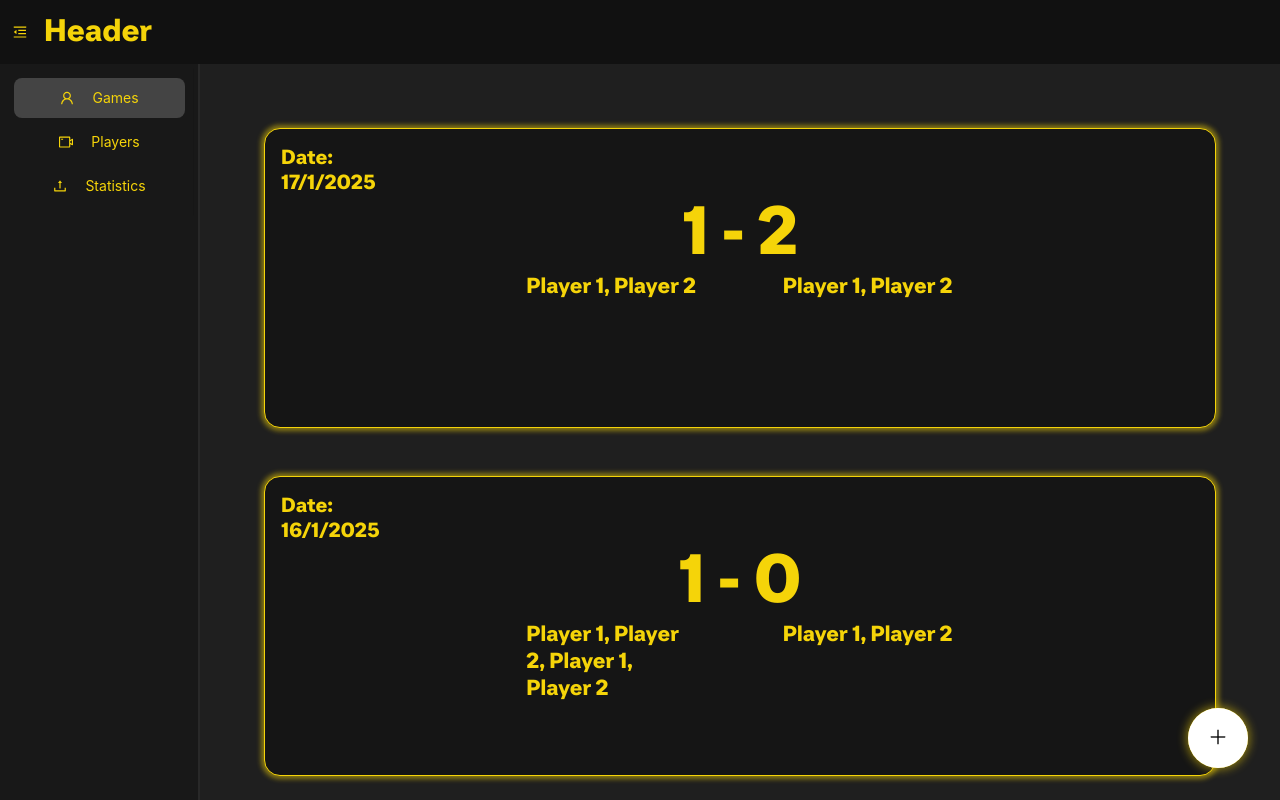
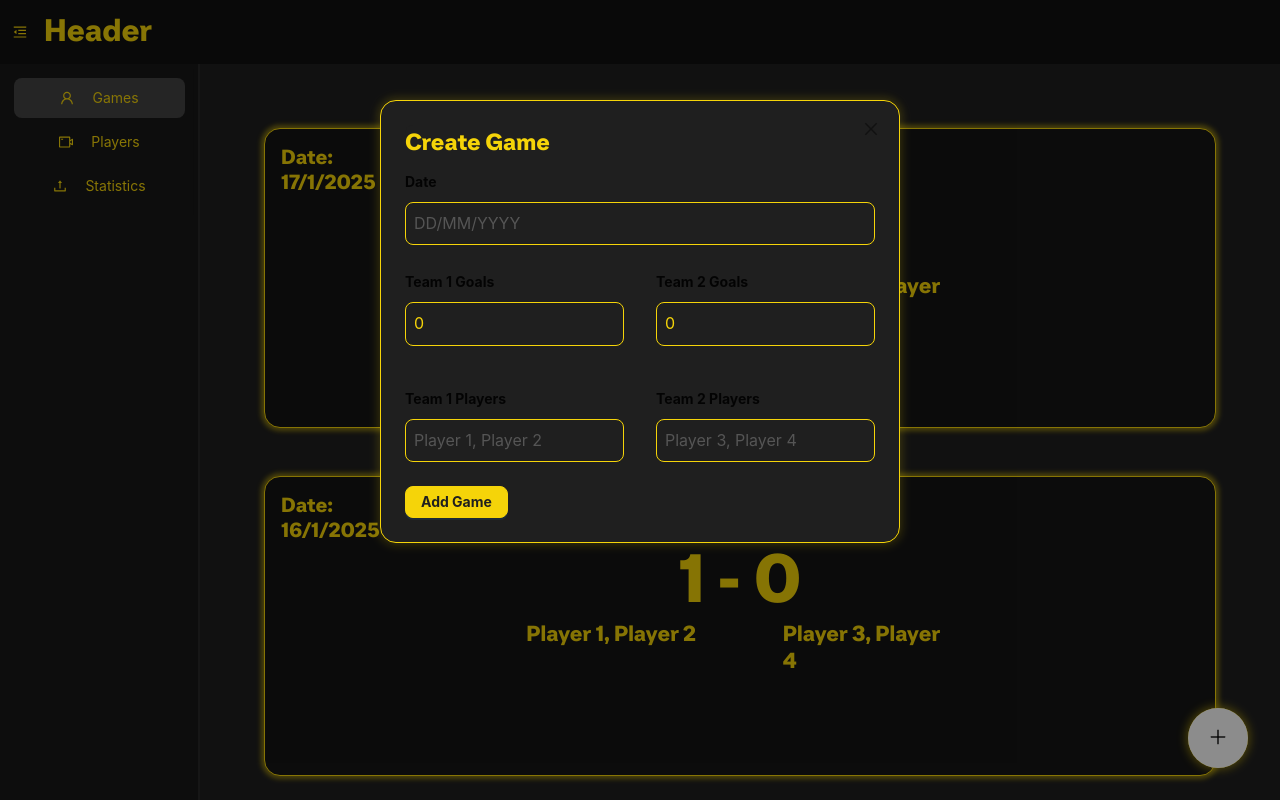
Before and after one commit to RoniOuzan/VassileagApp, a React (Vite) app: page / in a window 1280 px wide. Both pictures are taken after a click on the button 1218 px from the left and 738 px from the top of the page. Built offline with nearby package versions, Linux system fonts and the light colour scheme.

Commit message:
Added menu for the create game

```diff
--- a/src/components/games/Games.scss
+++ b/src/components/games/Games.scss
@@ -54,11 +54,11 @@
         }
 
         &:active {
-            transform: scale(0.95); /* Shrink slightly when clicked */
+            transform: scale(0.95);
         }
 
         &:focus {
-            outline: none; /* Remove focus outline */
+            outline: none;
         }
     }
 
@@ -74,7 +74,6 @@
         padding: 16px;
         font-family: Bold-Font;
         transition: box-shadow 0.3s ease, transform 0.3s ease;
-
         box-shadow: 0 0 5px 3px #F5D4097F;
 
         &:hover {
@@ -86,7 +85,7 @@
             font-size: 150%;
             top: 0px;
             left: 0px;
-            width: 10%;
+            width: 12%;
             height: 10%;
         }
 
@@ -116,4 +115,145 @@
             }
         }
     }
+
+    &__create-game {
+        .ant-modal-content {
+            background-color: #1F1F1F;
+            color: #F5D409;
+            border-radius: 16px;
+            padding: 24px;
+            box-shadow: 0 0 10px 2px #F5D40930;
+            border: 1px solid #F5D409;
+
+            .ant-modal-header {
+                background-color: #1F1F1F;
+            }
+
+            .ant-modal-title {
+                font-size: 24px;
+                color: #F5D409;
+                font-family: Bold-Font;
+            }
+
+            .ant-modal-body {
+                display: flex;
+                flex-direction: column;
+                gap: 16px;
+            }
+
+            .ant-modal-footer {
+                display: flex;
+                justify-content: flex-end;
+            }
+
+            .ant-btn {
+                color: #1F1F1F;
+                font-weight: bold;
+                border-radius: 8px;
+                transition: box-shadow 0.3s ease, transform 0.3s ease;
+
+                &:hover {
+                    box-shadow: 0 0 10px 4px #F5D40940;
+                    transform: scale(1.05);
+                    color: #1F1F1F;
+                }
+
+                &:active {
+                    transform: scale(0.95);
+                }
+            }
+
+            .ant-btn-primary {
+                background-color: #F5D409;
+                border-color: #F5D409;
+                color: #1F1F1F;
+
+                &:hover {
+                    background-color: #E5C308;
+                    border-color: #E5C308;
+                    color: #1F1F1F;
+                }
+
+                &:active {
+                    background-color: #e4bc07;
+                    border-color: #e4bc07;
+                }
+            }
+
+            .ant-form-item-label {
+                color: #F5D409;
+                font-size: 16px;
+                font-weight: bold;
+            }
+
+            .ant-input {
+                background-color: #1F1F1F;
+                color: #F5D409;
+                border: 1px solid #F5D409;
+                border-radius: 8px;
+                padding: 8px;
+                font-size: 16px;
+
+                &:focus {
+                    border-color: #E5C308;
+                    box-shadow: 0 0 8px 2px #F5D40970;
+                }
+
+                &:hover {
+                    border-color: #E5C308;
+                }
+
+                &::placeholder {
+                    color: #555555; /* Set the color of the placeholder text */
+                    opacity: 1; /* Ensure the placeholder is fully opaque */
+                }
+            }
+
+            .ant-input-number {
+                background-color: #1F1F1F;
+                color: #F5D409;
+                border: 1px solid #F5D409;
+                border-radius: 8px;
+                padding: 8px;
+                font-size: 16px;
+                width: 100%;
+
+                &:focus {
+                    border-color: #E5C308;
+                    box-shadow: 0 0 8px 2px #F5D40970;
+                }
+
+                &:hover {
+                    border-color: #E5C308;
+                }
+
+                &::placeholder {
+                    color: #555555; /* Set the color of the placeholder text */
+                    opacity: 1; /* Ensure the placeholder is fully opaque */
+                }
+            }
+        }
+
+        &__teams {
+            display: flex;
+            justify-content: space-between; // Spaces the teams apart
+            gap: 32px;
+            width: 100%;
+        }
+
+        &__team {
+            width: 48%;
+            display: flex;
+            flex-direction: column;
+            gap: 16px;
+
+            &--left {
+                justify-content: flex-start;
+            }
+
+            &--right {
+                justify-content: flex-start;
+            }
+        }
+    }
 }
--- a/src/components/games/Games.tsx
+++ b/src/components/games/Games.tsx
@@ -1,6 +1,5 @@
-import { FloatButton } from "antd";
+import { FloatButton, Modal, Input, Button, Form } from "antd";
 import GameComponent from "./GameComponent";
-import Game from "./GameComponent";
 import "./Games.scss";
 import { PlusOutlined } from "@ant-design/icons";
 import { useState } from "react";
@@ -9,37 +8,123 @@ export type Game = {
     date: string;
     team1: Team;
     team2: Team;
-}
+};
 
 export type Team = {
     goals: number;
     players: string[];
-}
+};
 
-interface Props {
-
-}
-
-const Games: React.FC<Props> = ({ }) => {
+const Games: React.FC = () => {
     const [games, setGames] = useState<Game[]>([
-        { date: "17/1/2025", team1: {goals: 1, players: ["Player 1", "Player 2"]}, team2: {goals: 2, players: ["Player 1", "Player 2"]} },
-        { date: "16/1/2025", team1: {goals: 1, players: ["Player 1", "Player 2", "Player 1", "Player 2"]}, team2: {goals: 0, players: ["Player 1", "Player 2"]} },
+        { date: "17/1/2025", team1: { goals: 1, players: ["Player 1", "Player 2"] }, team2: { goals: 2, players: ["Player 3", "Player 4"] } },
+        { date: "16/1/2025", team1: { goals: 1, players: ["Player 1", "Player 2"] }, team2: { goals: 0, players: ["Player 3", "Player 4"] } },
     ]);
 
-    const addGame = () => {
-        setGames([...games, { date: "16/1/2025", team1: {goals: 1, players: ["Player 1, Player 2"]}, team2: {goals: 0, players: ["Player 1, Player 2"]} }]);
-    }
+    const [isCreateGameOpen, setIsCreateGameOpen] = useState(false);
+    const [newGame, setNewGame] = useState<Game>({
+        date: "",
+        team1: { goals: 0, players: [""] },
+        team2: { goals: 0, players: [""] },
+    });
+
+    const handleInputChange = (field: keyof Game, value: string) => {
+        setNewGame({ ...newGame, [field]: value });
+    };
+
+    const handleTeamChange = (team: "team1" | "team2", field: keyof Team, value: string | number) => {
+        setNewGame({
+            ...newGame,
+            [team]: {
+                ...newGame[team],
+                [field]: typeof value === "number" ? value : value.split(",").map((p) => p.trim()),
+            },
+        });
+    };
+
+    const handleAddGame = () => {
+        if (!newGame.date || newGame.team1.players.length === 0 || newGame.team2.players.length === 0) return;
+        setGames([...games, newGame]);
+        setIsCreateGameOpen(false);
+        setNewGame({ date: "", team1: { goals: 0, players: [""] }, team2: { goals: 0, players: [""] } });
+    };
 
     return (
         <div className="games">
-            {games.map((game, index) => <GameComponent key={index} game={game} />)}
-            <FloatButton
-                className="games__button"
-                icon={<PlusOutlined />}
-                onClick={addGame}
-            />
+            {games.map((game, index) => (
+                <GameComponent key={index} game={game} />
+            ))}
+            <FloatButton className="games__button" icon={<PlusOutlined />} onClick={() => setIsCreateGameOpen(true)} />
+
+            <Modal
+                className="games__create-game"
+                title="Create Game"
+                open={isCreateGameOpen}
+                onCancel={() => setIsCreateGameOpen(false)}
+                footer={null}
+            >
+                <Form layout="vertical">
+                    <Form.Item label="Date">
+                        <Input
+                            placeholder="DD/MM/YYYY"
+                            value={newGame.date}
+                            onChange={(e) => handleInputChange("date", e.target.value)}
+                        />
+                    </Form.Item>
+
+                    <div className="games__create-game__teams">
+                        <div className="games__create-game__team games__create-game__team--left">
+                            <Form.Item label="Team 1 Goals">
+                                <Input
+                                    type="number"
+                                    value={newGame.team1.goals}
+                                    onChange={(e) =>
+                                        handleTeamChange("team1", "goals", Number(e.target.value))
+                                    }
+                                />
+                            </Form.Item>
+
+                            <Form.Item label="Team 1 Players">
+                                <Input
+                                    placeholder="Player 1, Player 2"
+                                    value={newGame.team1.players.join(", ")}
+                                    onChange={(e) =>
+                                        handleTeamChange("team1", "players", e.target.value)
+                                    }
+                                />
+                            </Form.Item>
+                        </div>
+
+                        <div className="games__create-game__team games__create-game__team--right">
+                            <Form.Item label="Team 2 Goals">
+                                <Input
+                                    type="number"
+                                    value={newGame.team2.goals}
+                                    onChange={(e) =>
+                                        handleTeamChange("team2", "goals", Number(e.target.value))
+                                    }
+                                />
+                            </Form.Item>
+
+                            <Form.Item label="Team 2 Players">
+                                <Input
+                                    placeholder="Player 3, Player 4"
+                                    value={newGame.team2.players.join(", ")}
+                                    onChange={(e) =>
+                                        handleTeamChange("team2", "players", e.target.value)
+                                    }
+                                />
+                            </Form.Item>
+                        </div>
+                    </div>
+
+                    <Button type="primary" onClick={handleAddGame}>
+                        Add Game
+                    </Button>
+                </Form>
+            </Modal>
         </div>
     );
-}
+};
 
 export default Games;
```
